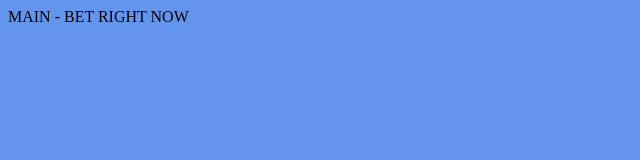
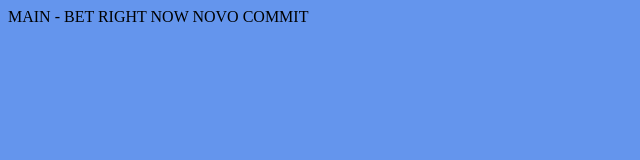
Before and after one commit to Rodr1go77/projetobloco2, a React (Create React App) app: page / in a window 1280 px wide. Shown: the top 160 px of the page, without its empty margins (0-640 px from the left). Built offline with nearby package versions, Linux system fonts and the light colour scheme.

Commit message:
Novo teste

```diff
--- a/src/Components/Main.jsx
+++ b/src/Components/Main.jsx
@@ -2,7 +2,7 @@
 export default function Main() {
   return (
     <div>
-      MAIN  - BET RIGHT  NOW
+      MAIN  - BET RIGHT  NOW NOVO COMMIT
     </div>
   );
 }
```
